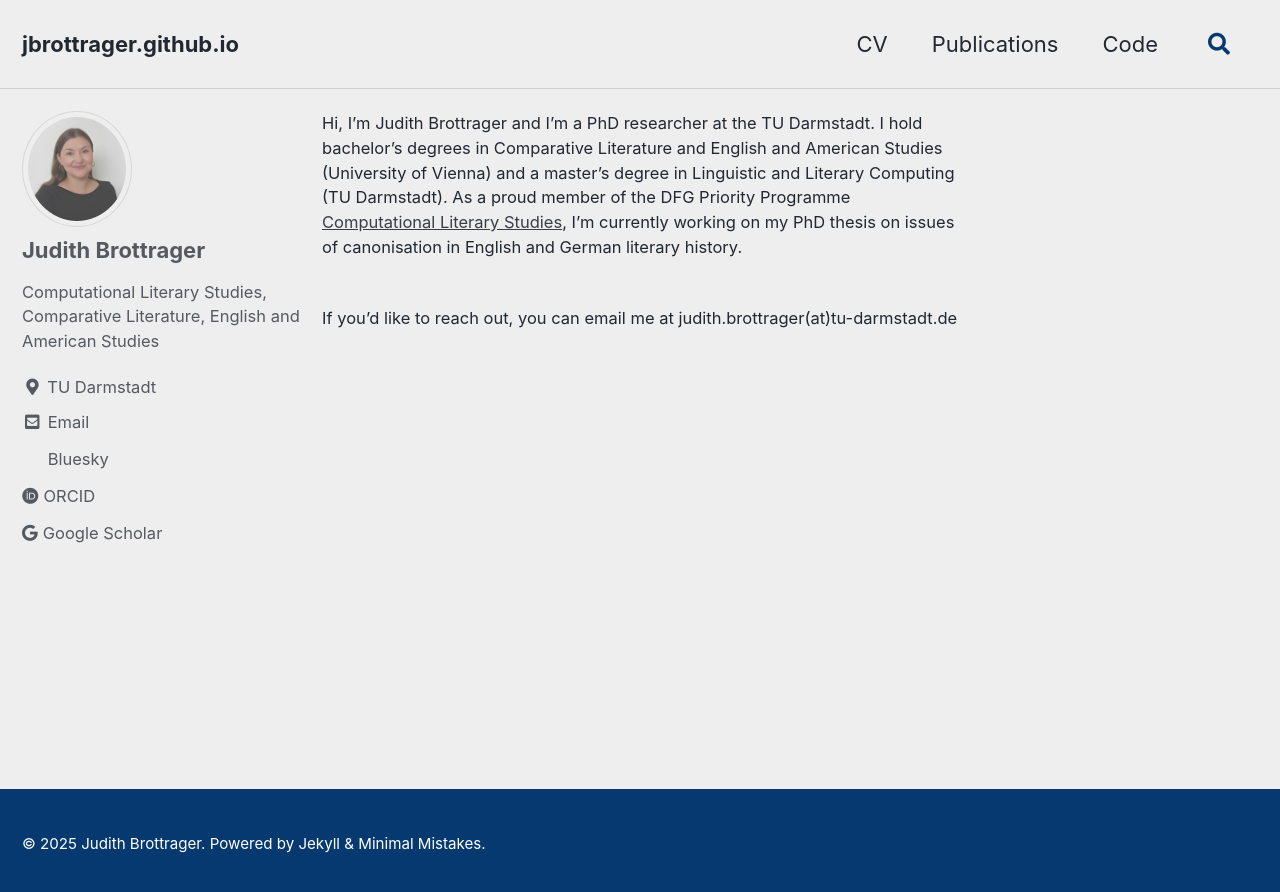
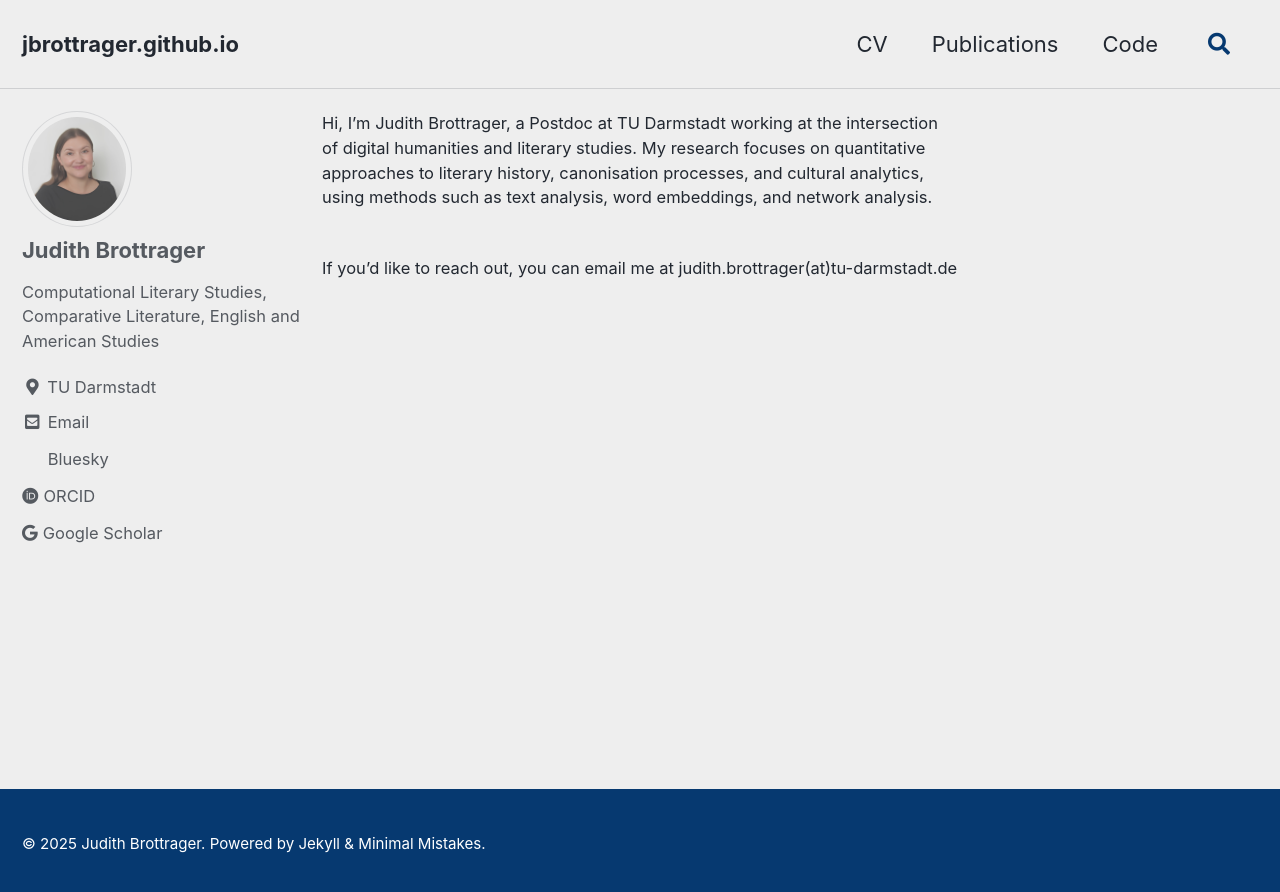
Before and after one commit to jbrottrager/jbrottrager.github.io, a Jekyll site: the page built from index.md, in a window 1280 px wide. Shown: the top 892 px of the page. Built offline with Jekyll 4.4.1, drawn with Linux system fonts in a browser that asks for light colours; cached includes are drawn as plain includes.

Commit message:
update cv + website

```diff
--- a/index.md
+++ b/index.md
@@ -4,6 +4,7 @@ layout: single
 author_profile: true
 ---
 
-Hi, I'm Judith Brottrager and I'm a PhD researcher at the TU Darmstadt. I hold bachelor's degrees in Comparative Literature and English and American Studies (University of Vienna) and a master's degree in Linguistic and Literary Computing (TU Darmstadt). As a proud member of the DFG Priority Programme [Computational Literary Studies](https://dfg-spp-cls.github.io/), I'm currently working on my PhD thesis on issues of canonisation in English and German literary history.<br><br>
+Hi, I’m Judith Brottrager, a Postdoc at TU Darmstadt working at the intersection of digital humanities and literary studies. My research focuses on quantitative approaches to literary history, canonisation processes, and cultural analytics, using methods such as text analysis, word embeddings, and network analysis.
+<br><br>
 
 If you’d like to reach out, you can email me at judith.brottrager(at)tu-darmstadt.de<br><br>
```
Also changed, not shown: _pages/cv.md (+7 -8 lines), _pages/publications.md (+6 -1 lines), 1 other file.
